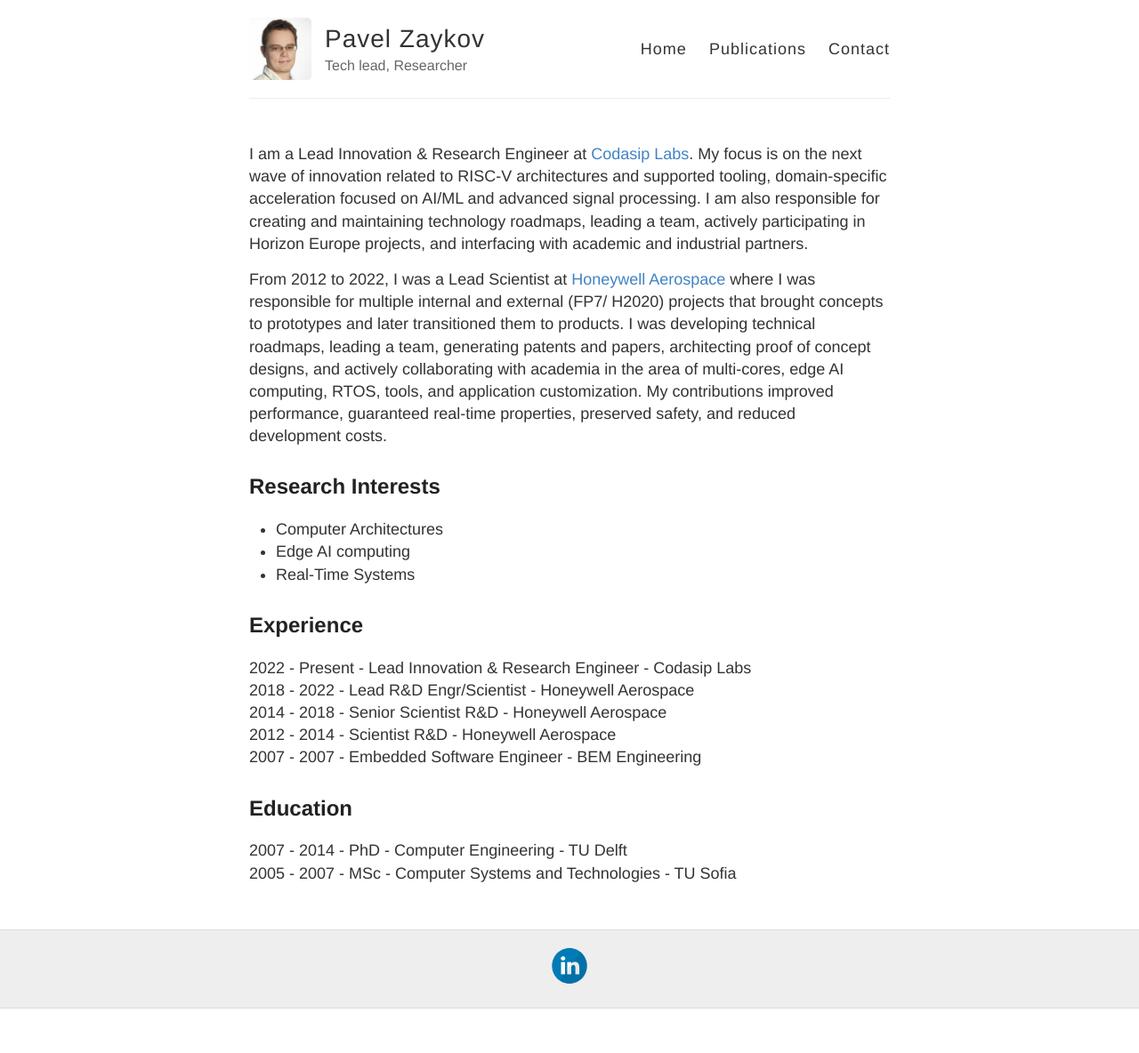
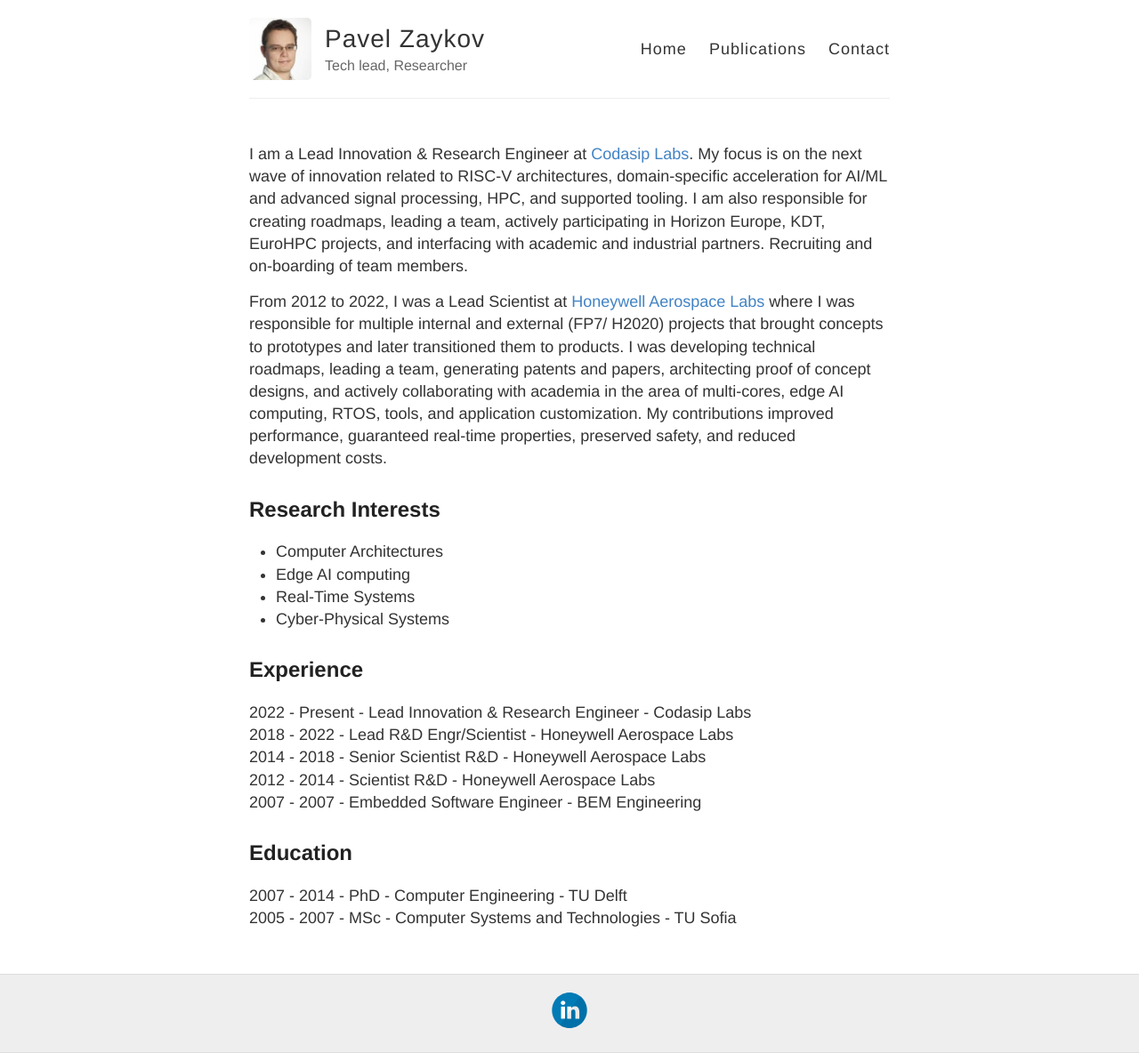
Before and after one commit to zaykov/web-page, a Jekyll site: the page built from index.md, in a window 1280 px wide. Shown: the whole page at 89% size. Built offline with Jekyll 4.4.1, drawn with Linux system fonts in a browser that asks for light colours; comment, search, counter and statistics services are not loaded; before the commit the page ends 1134 px from its top, so only the background shows below that.

Commit message:
updated CV

```diff
--- a/index.md
+++ b/index.md
@@ -2,9 +2,9 @@
 layout: page
 ---
 
-I am a Lead Innovation & Research Engineer at <a href="https://codasip.com/labs/" target="_blank">Codasip Labs</a>. My focus is on the next wave of innovation related to RISC-V architectures and supported tooling, domain-specific acceleration focused on AI/ML and advanced signal processing. I am also responsible for creating and maintaining technology roadmaps, leading a team, actively participating in Horizon Europe projects, and interfacing with academic and industrial partners.
+I am a Lead Innovation & Research Engineer at <a href="https://codasip.com/labs/" target="_blank">Codasip Labs</a>. My focus is on the next wave of innovation related to RISC-V architectures, domain-specific acceleration for AI/ML and advanced signal processing, HPC, and supported tooling. I am also responsible for creating roadmaps, leading a team, actively participating in Horizon Europe, KDT, EuroHPC projects, and interfacing with academic and industrial partners. Recruiting and on-boarding of team members.
 
-From 2012 to 2022, I was a Lead Scientist at <a href="http://aerospace.honeywell.com/" target="_blank">Honeywell Aerospace</a> where I was responsible for multiple internal and external (FP7/ H2020) projects that brought concepts to prototypes and later transitioned them to products. I was developing technical roadmaps, leading a team, generating patents and papers, architecting proof of concept designs, and actively collaborating with academia in the area of multi-cores, edge AI computing, RTOS, tools, and application customization. My contributions improved performance, guaranteed real-time properties, preserved safety, and reduced development costs.
+From 2012 to 2022, I was a Lead Scientist at <a href="http://aerospace.honeywell.com/" target="_blank">Honeywell Aerospace Labs</a> where I was responsible for multiple internal and external (FP7/ H2020) projects that brought concepts to prototypes and later transitioned them to products. I was developing technical roadmaps, leading a team, generating patents and papers, architecting proof of concept designs, and actively collaborating with academia in the area of multi-cores, edge AI computing, RTOS, tools, and application customization. My contributions improved performance, guaranteed real-time properties, preserved safety, and reduced development costs.
 
 
 
@@ -12,14 +12,15 @@ From 2012 to 2022, I was a Lead Scientist at <a href="http://aerospace.honeywell
 * Computer Architectures
 * Edge AI computing
 * Real-Time Systems
+* Cyber-Physical Systems
 
 
 
 ## Experience
 2022 - Present - Lead Innovation & Research Engineer - Codasip Labs<br>
-2018 - 2022 - Lead R&D Engr/Scientist  - Honeywell Aerospace <br>
-2014 - 2018 - Senior Scientist R&D - Honeywell Aerospace <br>
-2012 - 2014 - Scientist R&D - Honeywell Aerospace <br>
+2018 - 2022 - Lead R&D Engr/Scientist  - Honeywell Aerospace Labs<br>
+2014 - 2018 - Senior Scientist R&D - Honeywell Aerospace Labs<br>
+2012 - 2014 - Scientist R&D - Honeywell Aerospace Labs<br>
 2007 - 2007 - Embedded Software Engineer - BEM Engineering <br>
 
 ## Education
```
